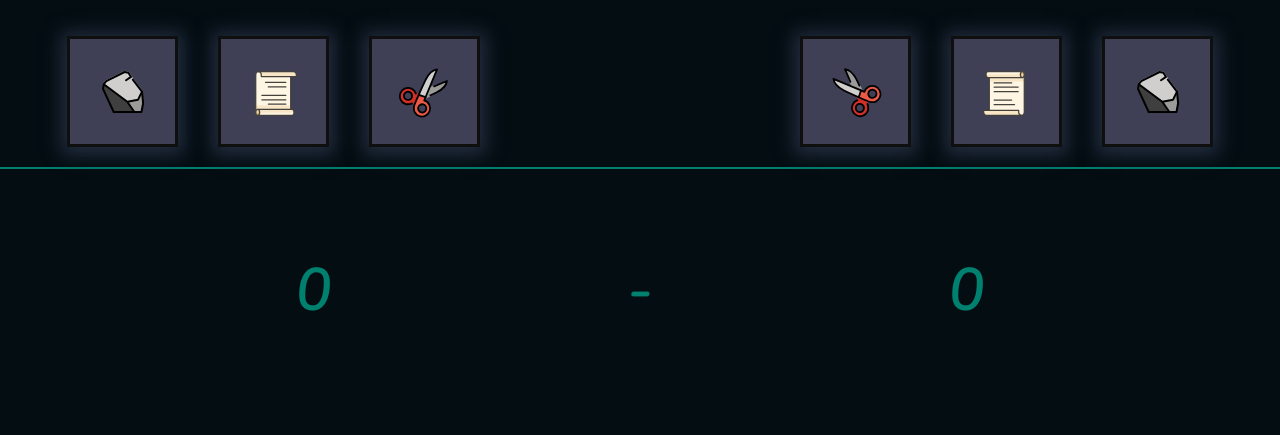
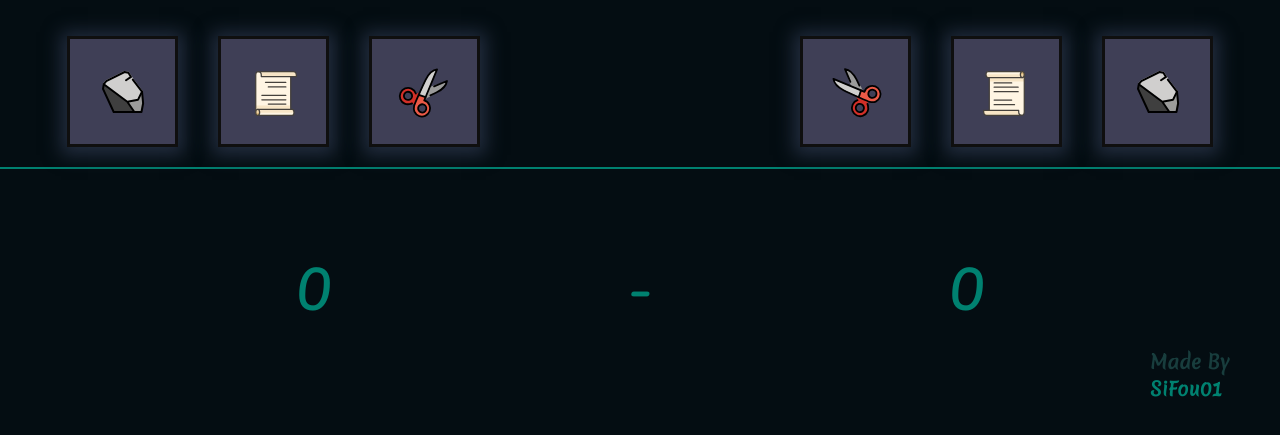
Before and after one commit to SiFou01/Rock-Paper-Scissors, a plain HTML site: page index.html in a window 1280 px wide. Shown: the part 273-708 px from the top of the page. Drawn offline with nearby package versions, Linux system fonts and the light colour scheme; a web font is replaced by a local one.

Commit message:
Add credit

```diff
--- a/index.html
+++ b/index.html
@@ -3,6 +3,7 @@
 <head>
     <link rel="preconnect" href="https://fonts.googleapis.com">
     <link rel="preconnect" href="https://fonts.gstatic.com" crossorigin>
+    <link href="https://fonts.googleapis.com/css2?family=Merienda&display=swap" rel="stylesheet">
     <link href="https://fonts.googleapis.com/css2?family=Tilt+Neon&display=swap" rel="stylesheet">
     <link href="https://fonts.googleapis.com/css2?family=Nunito:ital,wght@1,600&display=swap" rel="stylesheet">
     <link href="https://fonts.googleapis.com/css2?family=Signika:wght@300;400&display=swap" rel="stylesheet">
@@ -81,6 +82,7 @@
             <h1 id="userScore">0</h1>
             <h1>-</h1>
             <h1 id="machineScore">0</h1>
+            <h3>Made By <a href="https://github.com/SiFou01">SiFou01</a></h3>
         </div>
     </div>
 </body>
--- a/styles.css
+++ b/styles.css
@@ -183,3 +183,16 @@ h1.won-lost {
     font-family: "Signika";
     text-align: center;
 }
+
+h3 {
+    position: absolute;
+    padding-left: 1150px;
+    padding-top: 120px;
+    font-family: "Merienda", cursive, sans-serif;
+    color: #183D3D;
+}
+
+a {
+    text-decoration: none;
+    color: #008170;
+}
```
